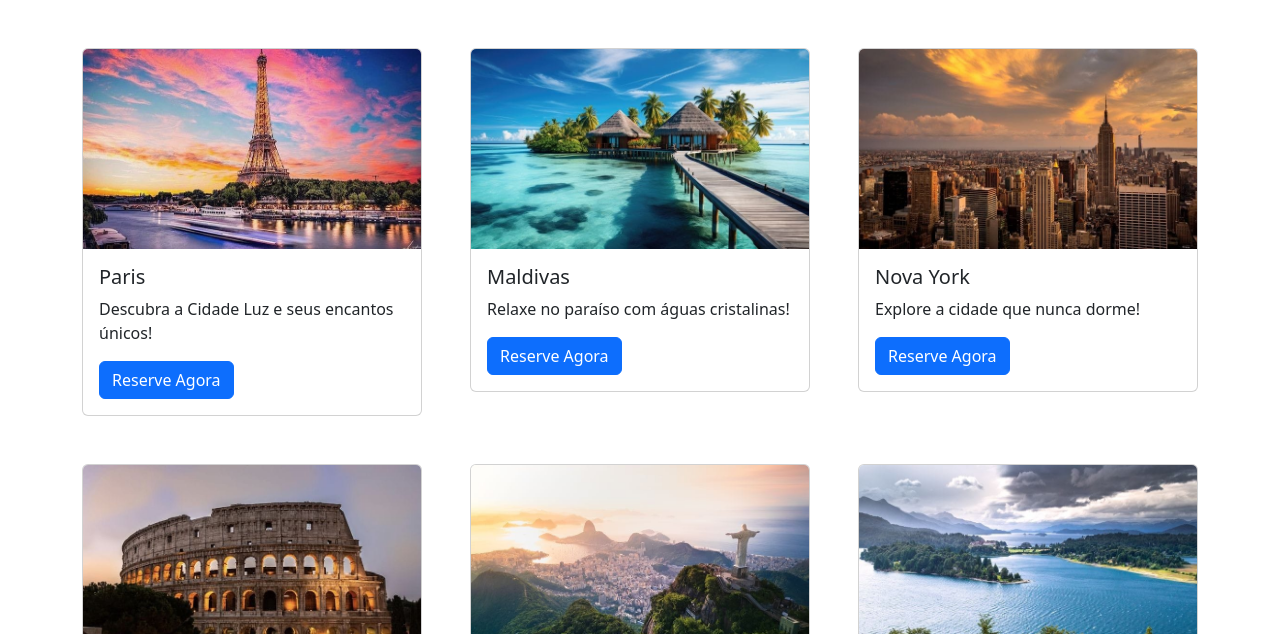
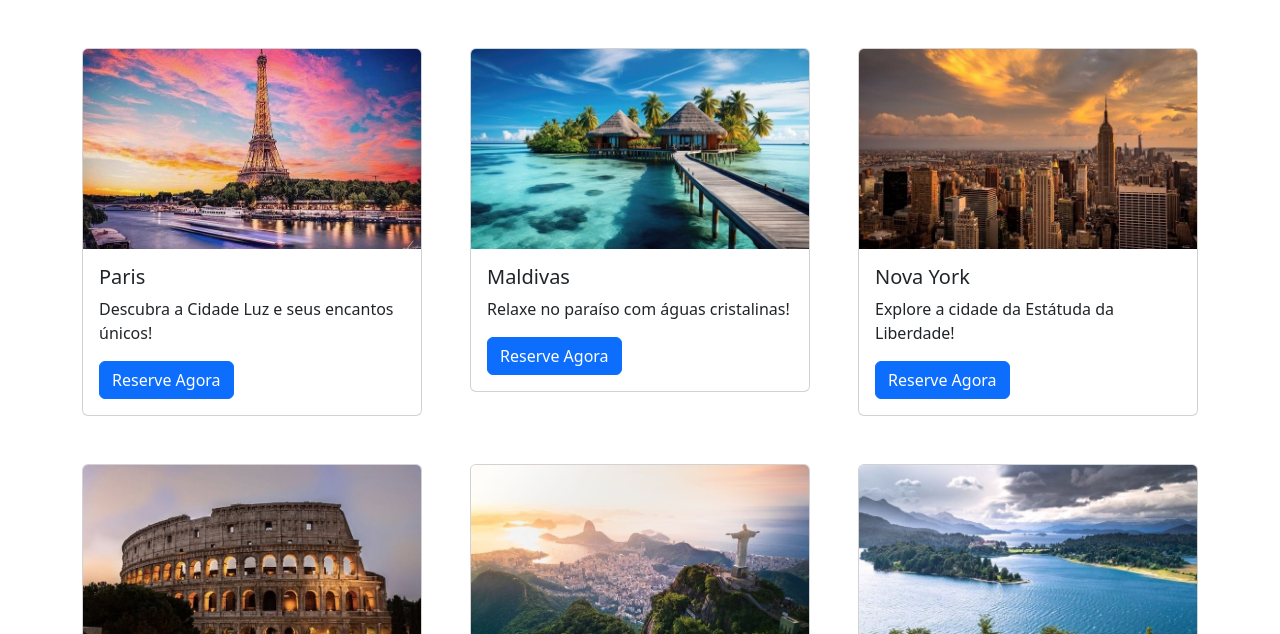
Before and after one commit to DavidBen48/agencia-de-viagens-recode1, a plain HTML site: page pages/pacotes.html in a window 1280 px wide. Shown: the part 166-800 px from the top of the page. Drawn offline with nearby package versions, Linux system fonts and the light colour scheme.

Commit message:
versão 1.2

```diff
--- a/assets/js/pacotes.js
+++ b/assets/js/pacotes.js
@@ -2,7 +2,7 @@ document.addEventListener("DOMContentLoaded", function () {
   const pacotes = [
     { nome: "Paris", img: "../images/img1.jpeg", resumo: "Descubra a Cidade Luz e seus encantos únicos!", valor: 5000 },
     { nome: "Maldivas", img: "../images/img2.jpeg", resumo: "Relaxe no paraíso com águas cristalinas!", valor: 7000 },
-    { nome: "Nova York", img: "../images/img3.jpeg", resumo: "Explore a cidade que nunca dorme!", valor: 6000 },
+    { nome: "Nova York", img: "../images/img3.jpeg", resumo: "Explore a cidade da Estátuda da Liberdade!", valor: 6000 },
     { nome: "Roma", img: "../images/img4.jpeg", resumo: "7 dias na cidade do amor com passeios guiados.", valor: 5500 },
     { nome: "Rio de Janeiro", img: "../images/img5.jpeg", resumo: "5 dias de luxo e descanso nas praias paradisíacas.", valor: 4500 },
     { nome: "Bariloche", img: "../images/img6.jpeg", resumo: "6 dias de aventura na neve com belas paisagens.", valor: 5800 }
```
Also changed, not shown: index.html (+1 -1 lines).
